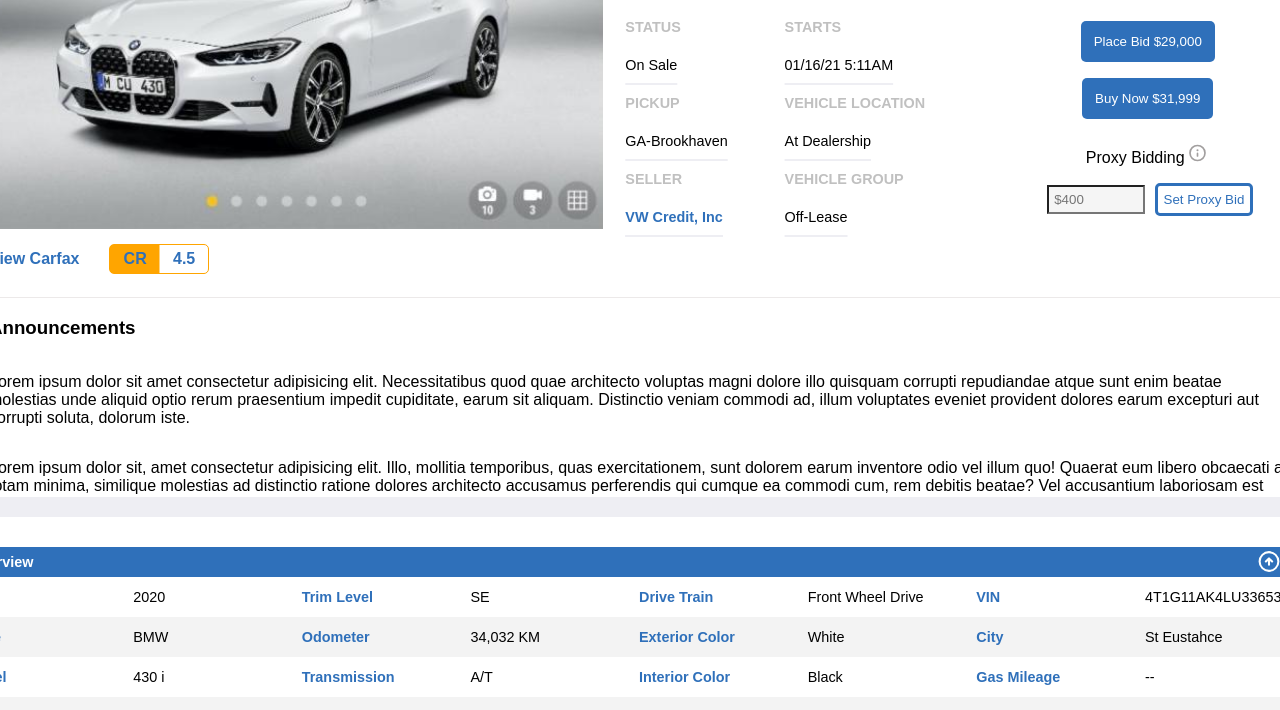
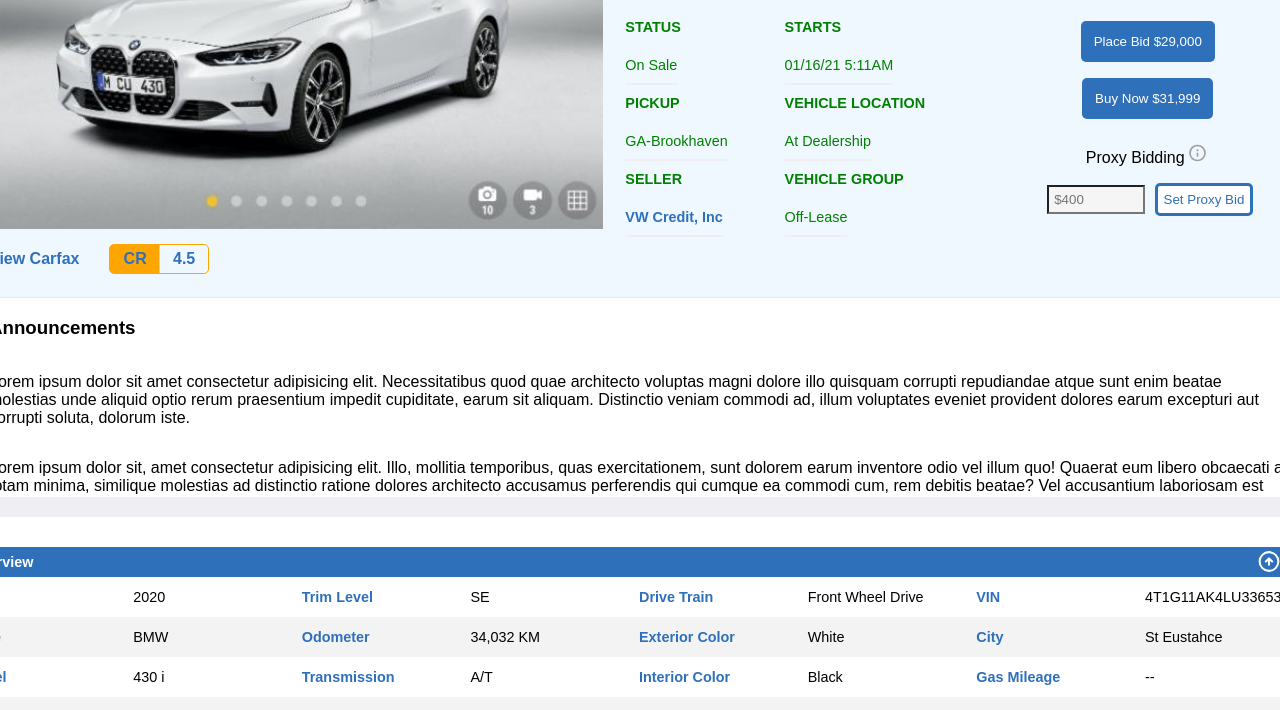
Before and after one commit to Michaela-K/BMW-4-Series-Coupe, a plain HTML site: page index.html in a window 1280 px wide. Shown: the part 224-934 px from the top of the page. Drawn offline with nearby package versions, Linux system fonts and the light colour scheme.

Commit message:
testing colors
ssfsfsdf

```diff
--- a/style.css
+++ b/style.css
@@ -81,6 +81,7 @@ p{
 }
 .bid{
     display: flex;
+    background-color: aliceblue;
 }
 .image{
     display: flex;
@@ -131,6 +132,7 @@ td>a{
 }
 .table1 td{
     padding: 10px 45px 10px 0px;
+    color:  green;
 }
 .table1 tr:nth-of-type(odd){
 	font-weight: bold;
```
